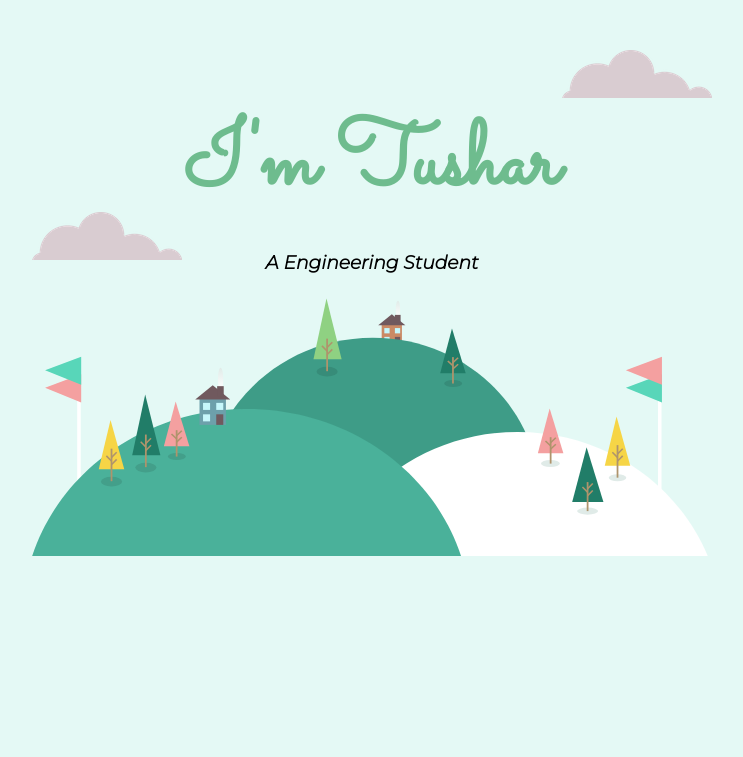
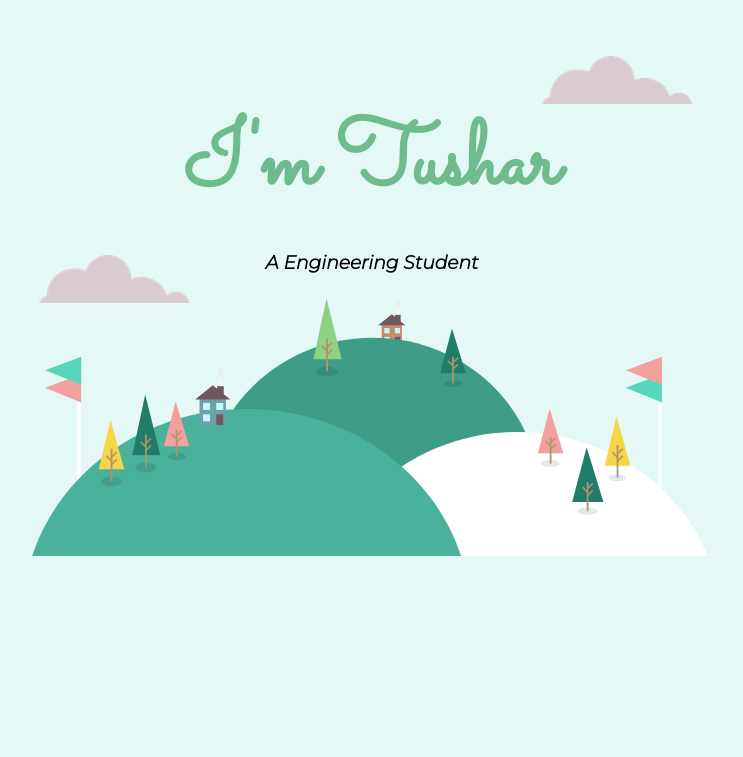
Before and after one commit to tarun142002/first_project, a plain HTML site: page index.html in a window 1280 px wide. Shown: the top 757 px of the page, without its empty margins (268-1011 px from the left). Drawn offline with Linux system fonts and the light colour scheme.

Commit message:
change px to %

```diff
--- a/css/style.css
+++ b/css/style.css
@@ -29,15 +29,15 @@ p{
 img.top_cloud
 {
     position: absolute;
-    right: 300px;
-    top: 50px   ;
+    right: 25%;
+    top: 10%;
 }
 
 img.bot_cloud
 {
     position: absolute;
-    left: 300px;
-    bottom: 300px;
+    left: 24%;
+    bottom: 46%;
 }
 div.profile
 {
```
